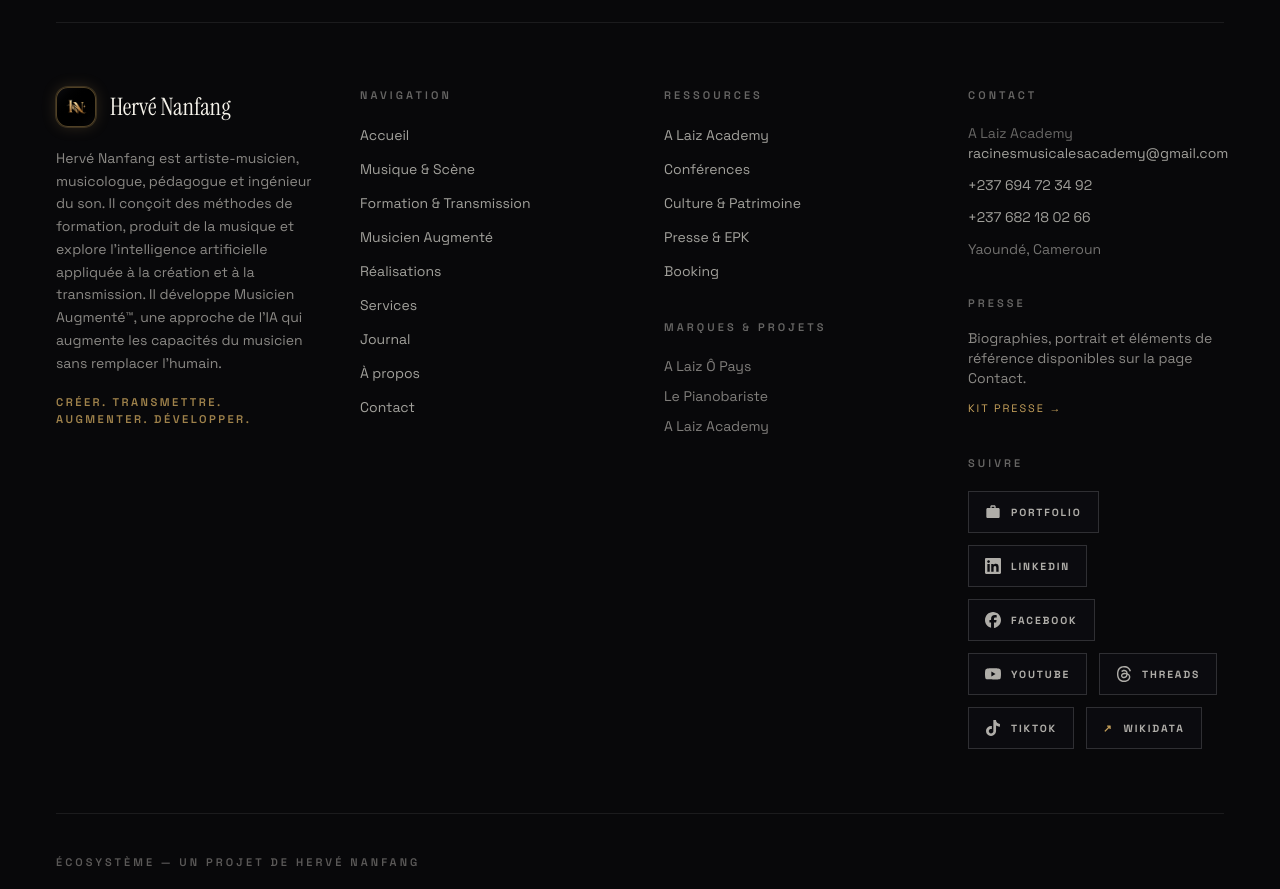
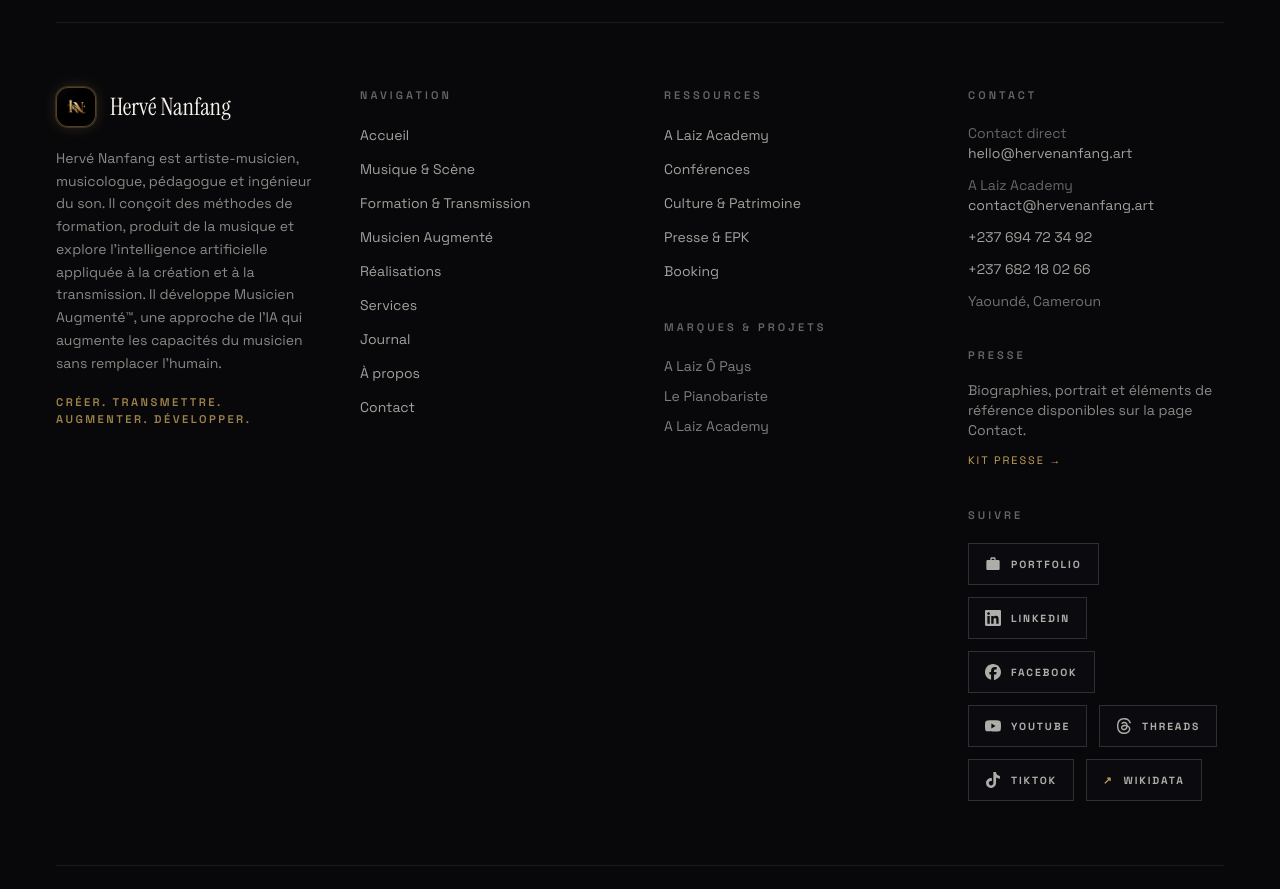
Before and after one commit to LeJuif69/Herve-Nanfang, a React (Vite) app: page /contact in a window 1280 px wide. Shown: the part 5540-6429 px from the top of the page. Built offline with nearby package versions, Linux system fonts and the light colour scheme; no server answers.

Commit message:
fix(footer): mise a jour des emails de contact (hello@ et contact@hervenanfang.art)

```diff
--- a/src/components/Footer.tsx
+++ b/src/components/Footer.tsx
@@ -140,6 +140,12 @@ export default function Footer() {
             <p className="eyebrow text-ivory/40">Contact</p>
             <ul className="mt-5 space-y-3 text-sm text-ivory/65">
               <li>
+                <span className="block text-ivory/40">Contact direct</span>
+                <a href={`mailto:${SITE.emailContact}`} className="transition-colors hover:text-gold">
+                  {SITE.emailContact}
+                </a>
+              </li>
+              <li>
                 <span className="block text-ivory/40">A Laiz Academy</span>
                 <a href={`mailto:${SITE.emailRma}`} className="transition-colors hover:text-gold">
                   {SITE.emailRma}
--- a/src/data/site.ts
+++ b/src/data/site.ts
@@ -21,7 +21,7 @@ export const SITE = {
   city: IDENTITY.city,
   emailContact: 'hello@hervenanfang.art',
   emailAcademy: 'contact@hervenanfang.art',
-  emailRma: 'racinesmusicalesacademy@gmail.com',
+  emailRma: 'contact@hervenanfang.art',
   phones: [
     { display: '+237 694 72 34 92', tel: '+237694723492', whatsapp: '237694723492' },
     { display: '+237 682 18 02 66', tel: '+237682180266', whatsapp: '237682180266' },
```
